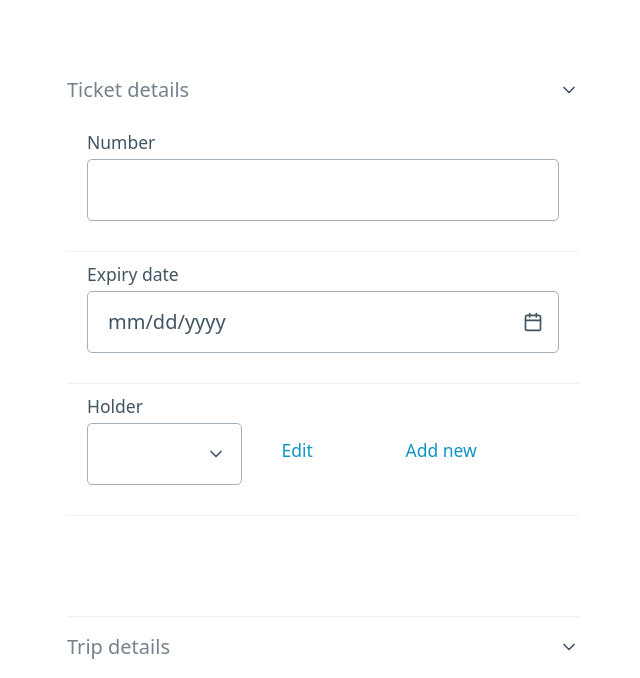
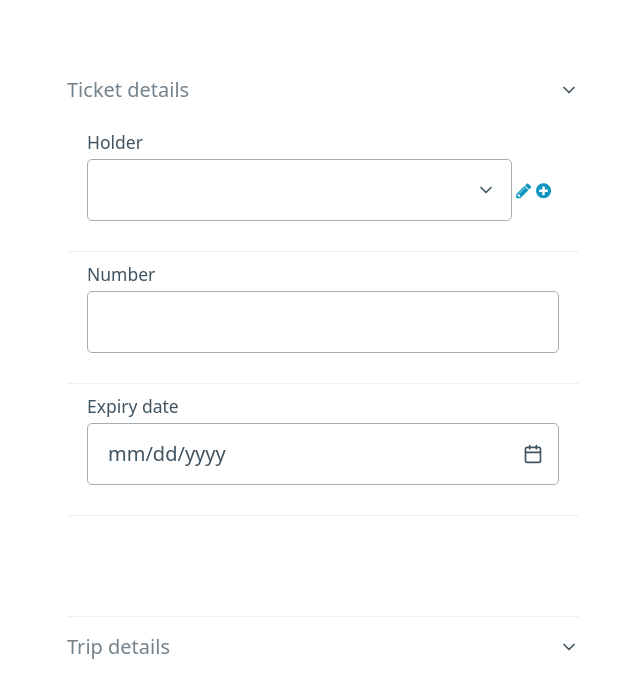
Before and after one commit to patriknordlen/mt-payback, a Flask app: page / in a window 1280 px wide, after a click on "Ticket details". Shown: the top 678 px of the page, without its empty margins (317-957 px from the left). Run offline with Flask 2, Linux system fonts and the light colour scheme; lists and menus that the app fills with data are empty; some libraries are stand-ins or nearby versions.

Commit message:
Use fontawesome icons and show full name in dropdown

```diff
--- a/templates/main.html
+++ b/templates/main.html
@@ -5,6 +5,7 @@
     <script src="https://cdnjs.cloudflare.com/ajax/libs/jquery-cookie/1.4.1/jquery.cookie.min.js"></script>
     <link rel="stylesheet" href="https://cdn.jsdelivr.net/npm/bootstrap@5.2.0/dist/css/bootstrap.min.css">
     <link rel="stylesheet" href="https://unpkg.com/@picocss/pico@latest/css/pico.min.css">
+    <link rel="stylesheet" href="https://cdnjs.cloudflare.com/ajax/libs/font-awesome/4.7.0/css/font-awesome.min.css">
   </head>
   <body>
     <main class="container" style="width:40%">
@@ -43,22 +44,18 @@
           <section id="ticket">
             <table>
               <tr>
-                <td colspan="3"><label for="ticket">Number</label><input type="text" id="ticket" name="ticket" value="{{ ticket }}"/></td>
+                <td>
+                  <label for="ticketholder">Holder</label>
+                  <select id="ticketholder" name="ticketholder" style="width:90%;"></select>
+                  <a href="#" class="fa fa-pencil" id="editticketholder"></a>
+                  <a href="#" class="fa fa-plus-circle" id="newticketholder"></a>
+                </td>
               </tr>
               <tr>
-                <td colspan="3"><label for="expirydate">Expiry date</label><input type="date" id="expirydate" name="expirydate" value="{{ expirydate }}"/></td>
+                <td><label for="ticket">Number</label><input type="text" id="ticket" name="ticket" value="{{ ticket }}"/></td>
               </tr>
               <tr>
-                <td>
-                  <label for="ticketholder">Holder</label>
-                  <select id="ticketholder" name="ticketholder"></select>
-                </td>
-                <td>
-                  <a href="#" id="editticketholder">Edit</button>
-                </td>
-                <td>
-                  <a href="#" id="newticketholder">Add new</a>
-                </td>
+                <td><label for="expirydate">Expiry date</label><input type="date" id="expirydate" name="expirydate" value="{{ expirydate }}"/></td>
               </tr>
             </table>
           </section>
@@ -179,7 +176,6 @@
 
     $('#paybackform').submit(function(e) {
       const data = $(this).serialize()
-      console.log(data)
 
       $.post({
         url: "/api/submit",
@@ -224,7 +220,7 @@
       $.each(Object.keys(thObj), (i, key) => {
         $('#ticketholder').append($('<option>', {
           value: thObj[key].firstName,
-          text: thObj[key].firstName
+          text: `${thObj[key].firstName} ${thObj[key].lastName}`
         }))
       })
     }
```
